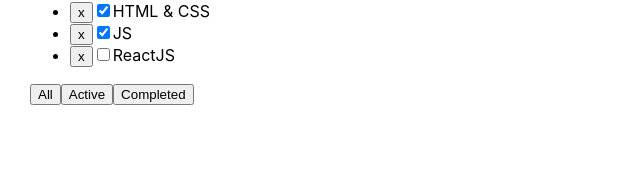
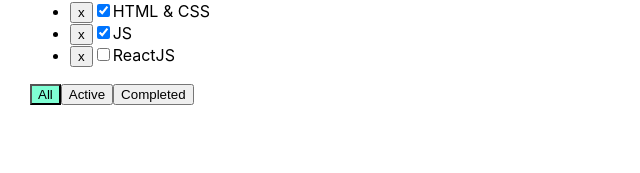
Before and after one commit to oleg-lego-lego/todolist_for_the_lesson, a React (Create React App) app: page / in a window 1280 px wide. Shown: the part 127-300 px from the top of the page, without its empty margins (0-640 px from the left). Built offline with nearby package versions, Linux system fonts and the light colour scheme.

Commit message:
add logic filter for buttonFilter

```diff
--- a/src/App.css
+++ b/src/App.css
@@ -14,3 +14,7 @@
 .errorMessage {
     color: red;
 }
+
+.activeFilter {
+    background-color: aquamarine;
+}
--- a/src/App.tsx
+++ b/src/App.tsx
@@ -55,6 +55,7 @@ function App() {
                 filteredTask={filteredTask}
                 addTask={addTask}
                 changeTaskStatus={changeTaskStatus}
+                filter={filter}
             />
         </div>
     );
--- a/src/Todolist.tsx
+++ b/src/Todolist.tsx
@@ -8,6 +8,7 @@ type TodolistPropsType = {
     filteredTask: (value: FilterType) => void
     addTask: (newTitle: string) => void
     changeTaskStatus: (taskId: string, isDone: boolean) => void
+    filter: FilterType
 }
 
 export const Todolist = (props: TodolistPropsType) => {
@@ -67,9 +68,18 @@ export const Todolist = (props: TodolistPropsType) => {
                 })}
             </ul>
             <div>
-                <button onClick={() => props.filteredTask('all')}>All</button>
-                <button onClick={() => props.filteredTask('active')}>Active</button>
-                <button onClick={() => props.filteredTask('completed')}>Completed</button>
+                <button
+                    className={props.filter === 'all' ? 'activeFilter' : ''}
+                    onClick={() => props.filteredTask('all')}>All
+                </button>
+                <button
+                    className={props.filter === 'active' ? 'activeFilter' : ''}
+                    onClick={() => props.filteredTask('active')}>Active
+                </button>
+                <button
+                    className={props.filter === 'completed' ? 'activeFilter' : ''}
+                    onClick={() => props.filteredTask('completed')}>Completed
+                </button>
             </div>
         </div>
     );
```
